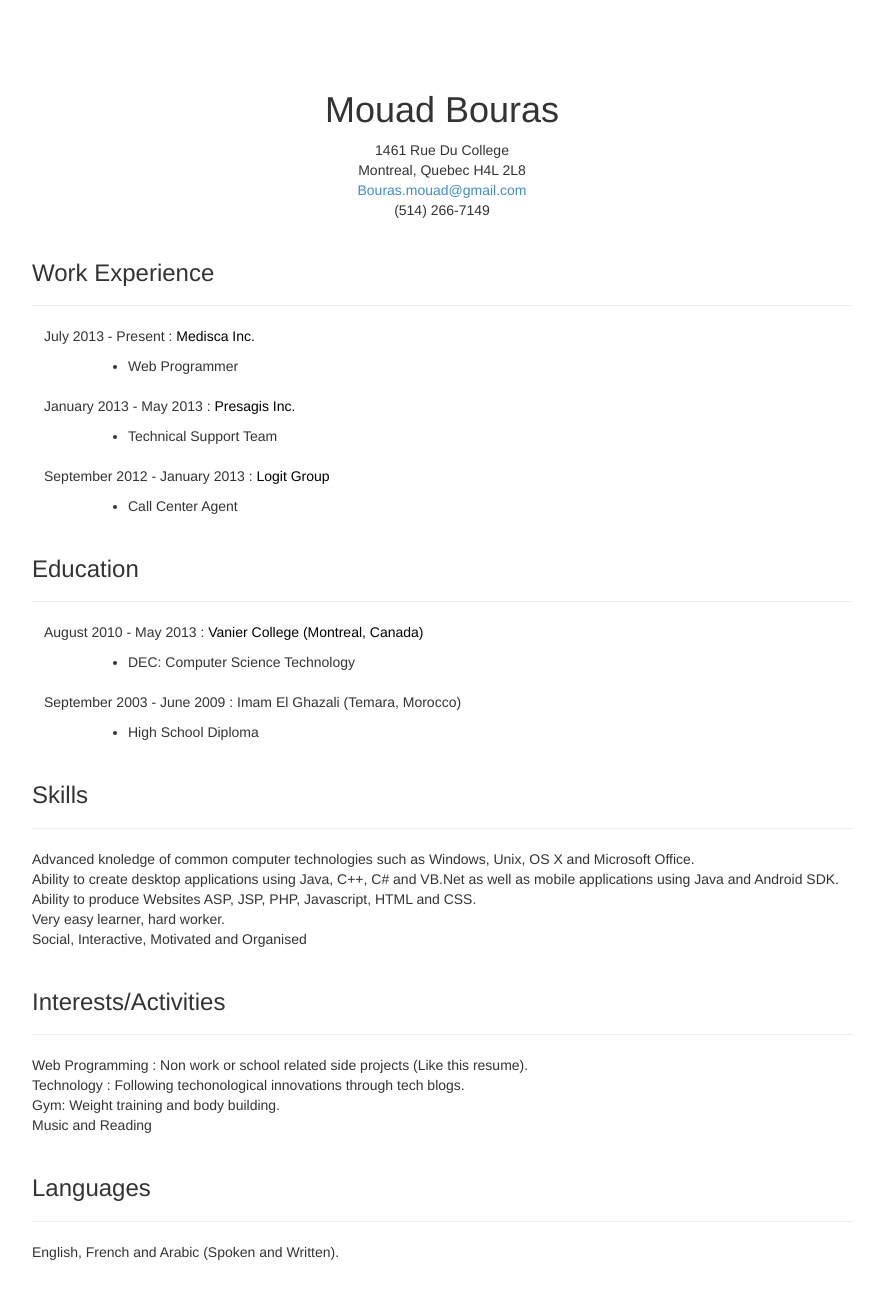
After one commit to mouadbouras/mouadbroos.github.io, a PHP site: page /resume.html in a window 1280 px wide. The commit adds this page. Shown: the whole page, without its empty margins (198-1081 px from the left). Run offline with PHP 8.4, Linux system fonts and the light colour scheme; some libraries are stand-ins or nearby versions.

Commit message:
Added Resume page.
Converted pdf resume into html. Still need to figure out line break
issue to make it printable.

```diff
--- a/css/personal.css
+++ b/css/personal.css
@@ -42,3 +42,34 @@
     width:100%;
     text-align:center;
 }
+.center{
+	width:100%;
+	text-align:center !Important;
+}
+.dotlessLi{
+	list-style-type: none;
+	list-style-position:inside;
+    margin-left:-2em;
+    padding:0
+}
+li{
+	margin-left:4em;
+}
+.blackLink{
+	color:black;
+}
+
+.blackLink:hover{
+	text-decoration: none ;
+	color:gray;
+}
+.pagebreak{
+	display:inline ;
+	padding:0;
+	margin:0;
+	page-break-after:always;
+}
+@media print
+{
+	.pagebreak {page-break-after:always;}
+}
--- a/index.html
+++ b/index.html
@@ -366,7 +366,9 @@
 
 
         <div class="jumbotron">
-            <div id="footerCenter"><p>Feel free to contact me at: <a class="btn-link" href="mailto:Bouras.mouad@gmail.com">Mouad Bouras</a></p>
+            <div id="footerCenter"><p>Feel free view my <a class="btn-link" href="resume.html">reusme</a>.<br>
+             Contact me at: <a class="btn-link" href="mailto:Bouras.mouad@gmail.com">Mouad Bouras</a>
+                                     </p>
             <br /><br />
                 <span>Designed and Coded By M.Bouras</span> <br />
                 <span>© M.Bouras 2014.</span>
--- /dev/null
+++ b/resume.html
@@ -0,0 +1,122 @@
+<!DOCTYPE html>
+<html lang="en">
+  <head>
+    <meta charset="utf-8">
+    <meta http-equiv="X-UA-Compatible" content="IE=edge">
+    <meta name="viewport" content="width=device-width, initial-scale=1">
+    <meta name="description" content="">
+    <meta name="author" content="">
+    <link rel="shortcut icon" href="../assets/ico/favicon.ico">
+
+    <title>Mouad Bouras - Resume</title>
+
+    <!-- Jquery UI -->
+    <link rel="stylesheet" href="http://code.jquery.com/ui/1.10.4/themes/smoothness/jquery-ui.css">
+
+    <!-- Bootstrap core CSS -->
+    <link href="./css/bootstrap.min.css" rel="stylesheet">
+    <!-- Bootstrap theme -->
+    <!--<link href="./css/bootstrap-theme.min.css" rel="stylesheet">-->
+
+	<!-- Persolan Stylesheet  -->
+    <link href="./css/personal.css" rel="stylesheet">
+
+    <!-- Custom styles for this template -->
+    <link href="theme.css" rel="stylesheet">
+
+    <!-- Just for debugging purposes. Don't actually copy this line! -->
+    <!--[if lt IE 9]><script src="../../assets/js/ie8-responsive-file-warning.js"></script><![endif]-->
+
+    <!-- HTML5 shim and Respond.js IE8 support of HTML5 elements and media queries -->
+    <!--[if lt IE 9]>
+      <script src="https://oss.maxcdn.com/libs/html5shiv/3.7.0/html5shiv.js"></script>
+      <script src="https://oss.maxcdn.com/libs/respond.js/1.4.2/respond.min.js"></script>
+    <![endif]-->
+  </head>
+
+  <body role="document">
+
+
+    <div class="container theme-showcase" role="main" style="width:850px;">
+
+      <!-- Main jumbotron for a primary marketing message or call to action -->
+
+        <div class="center">
+            <h1>Mouad Bouras</h1>
+            <p>1461 Rue Du College <br>
+                Montreal, Quebec H4L 2L8 <br>
+                <a class="btn-link" href="mailto:Bouras.mouad@gmail.com">Bouras.mouad@gmail.com</a><br>
+                (514) 266-7149
+
+            </p>
+        </div>
+
+        <div class="page-header">
+            <h3>Work Experience</h3>
+        </div>
+        <ul>
+            <li class="dotlessLi"><p>July 2013 -  Present : <a class="blackLink" href="http://www.medisca.com"  target="_blank" > Medisca Inc. </a> <br> </p></li>
+            <li> Web Programmer</li>
+            <br / >
+
+            <li class="dotlessLi"><p>January 2013 - May 2013 : <a class="blackLink" href="http://www.presagis.com"  target="_blank" > Presagis Inc. </a> <br> </p></li>
+            <li> Technical Support Team</li>
+            <br / >
+
+            <li class="dotlessLi"><p>September 2012 - January 2013 : <a class="blackLink" href="http://www.logitgroup.com"  target="_blank" > Logit Group </a> <br> </p></li>
+            <li> Call Center Agent </li>
+        </ul>
+
+
+        <div class="page-header">
+            <h3>Education</h3>
+        </div>
+        <ul>
+            <li class="dotlessLi"><p>August 2010 - May 2013 : <a class="blackLink" href="http://www.vaniercollege.qc.ca" target="_blank" > Vanier College (Montreal, Canada) </a> <br> </p></li>
+            <li> DEC: Computer Science Technology</li>
+            <br / >
+            <li class="dotlessLi"><p>September 2003 - June 2009 : Imam El Ghazali (Temara, Morocco) <br> </p></li>
+            <li> High School Diploma</li>
+        </ul>
+
+
+
+        <div class="page-header">
+            <h3>Skills</h3>
+        </div>
+            <p>Advanced knoledge of common computer technologies such as Windows, Unix, OS X and Microsoft Office.<br>
+            Ability to create desktop applications using Java, C++, C# and VB.Net as well as mobile applications using Java and Android SDK. <br>
+            Ability to produce Websites ASP, JSP, PHP, Javascript, HTML and CSS. <br>
+            Very easy learner, hard worker.<br>
+            Social, Interactive, Motivated and Organised</p>
+
+
+            </ul>
+
+        <div class="page-header">
+            <h3>Interests/Activities</h3>
+        </div>
+           <p>Web Programming : Non work or school related side projects (Like this resume). <br>
+           Technology : Following techonological innovations through tech blogs. <br>
+           Gym: Weight training and body building.<br>
+           Music and Reading </p>
+
+        <div class="page-header">
+            <h3>Languages</h3>
+        </div>
+            <p> English, French and Arabic (Spoken and Written).</p>
+
+    </div> <!-- /container -->
+
+
+    <!-- Bootstrap core JavaScript
+    ================================================== -->
+    <!-- Placed at the end of the document so the pages load faster -->
+    <script src="http://code.jquery.com/jquery-1.10.2.js"></script>
+    <script src="http://code.jquery.com/ui/1.10.3/jquery-ui.js"></script>
+    <script src="./js/bootstrap.min.js"></script>
+    <!--<script src="./js/docs.min.js"></script>-->
+	<!--Personal Js-->
+	<script src="./js/personal.js"></script>
+  </body>
+</html>
```
Also changed, not shown: newpage.html (deleted, +0 -393 lines).
